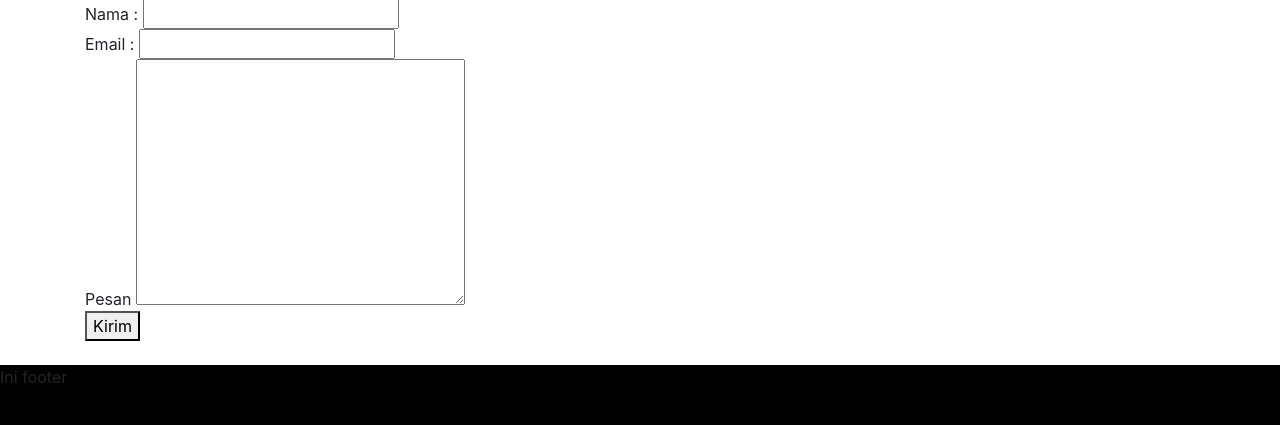
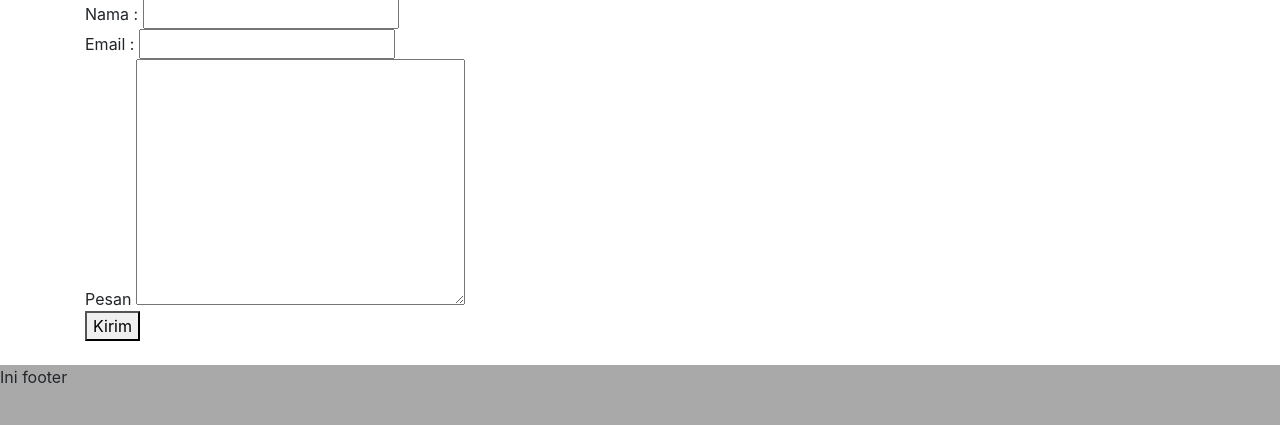
Before and after one commit to dypurnama/projectbotstrap_refisi, a PHP site: page / in a window 1280 px wide. Shown: the part 2206-2631 px from the top of the page. Run offline with PHP 8.4, Linux system fonts and the light colour scheme.

```diff
--- a/style.css
+++ b/style.css
@@ -29,6 +29,6 @@
     margin : 0 10px 0 0;
 }
 .footer{
-    background: black;
+    background: darkgrey;
     height: 60px
     }
```
